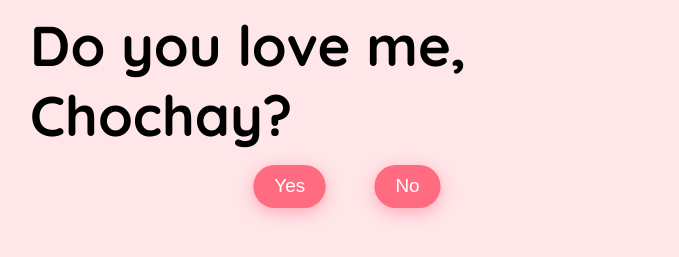
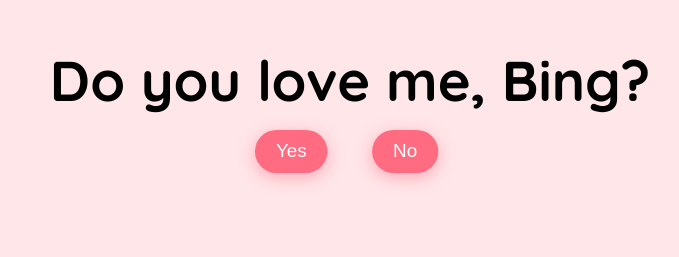
Before and after one commit to 0x00s3c/do-you-love-me-, a plain HTML site: page index.html in a window 1280 px wide. Shown: the part 331-588 px from the top of the page, without its empty margins (290-969 px from the left). Drawn offline with Linux system fonts and the light colour scheme.

Commit message:
Update index.html

```diff
--- a/index.html
+++ b/index.html
@@ -9,7 +9,7 @@
       href="https://fonts.googleapis.com/css2?family=Quicksand:wght@300..700&display=swap"
       rel="stylesheet" />
     <link rel="stylesheet" href="style.css" />
-    <title>Chochaaaaaaaaaay</title>
+    <title>Binggggggggggg</title>
     <!-- App favicon -->
     <link rel="apple-touch-icon" href="https://codetap.org/assets/img/favicon.png">
     <link rel="icon" type="image/png" href="https://codetap.org/assets/img/favicon.png">
@@ -18,7 +18,7 @@
 
 <div class="question-container container">
 <video class="local-gif" src="Reply me love.mp4" autoplay muted loop></video>
-  <h3 class="question">Do you love me, Chochay?</h3>
+  <h3 class="question">Do you love me, Bing?</h3>
   <div class="button-container">
     <button class="yes-btn btn js-yes-btn">Yes</button>
     <button class="no-btn btn js-no-btn">No</button>
@@ -40,4 +40,5 @@
 <script src="script.js"></script>
 
 </body>
+
 </html>
```
